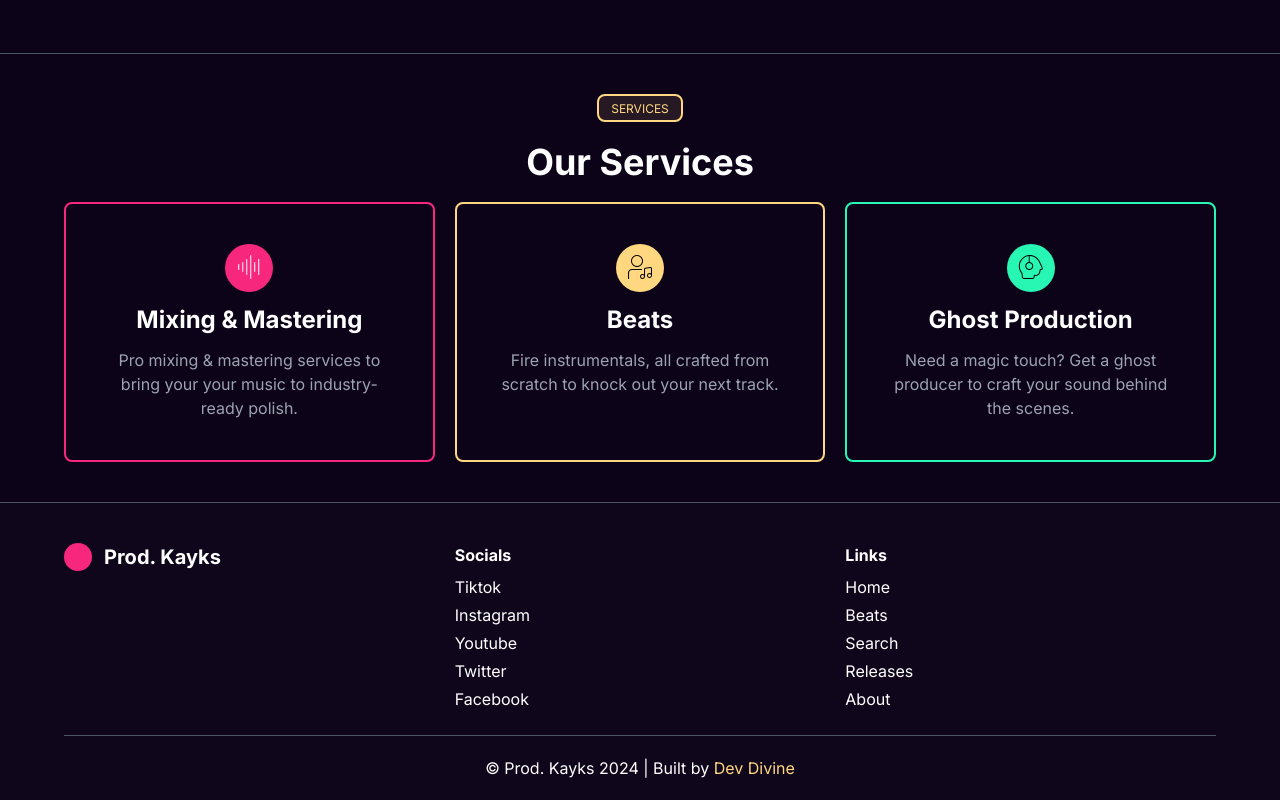
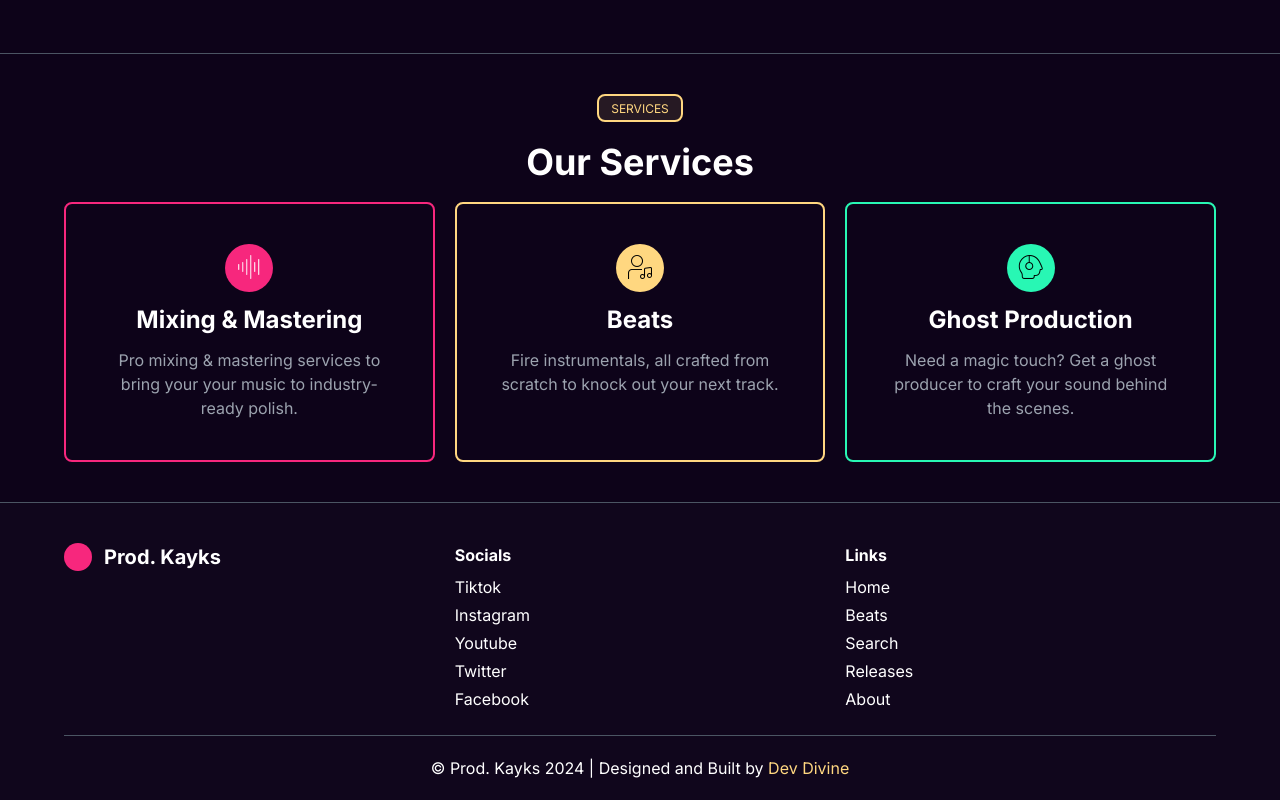
Before and after one commit to Okeke-Divine/Prod-Kayks, a Next.js app: page / in a window 1280 px wide. Shown: the part 918-1718 px from the top of the page. Built offline with nearby package versions, Linux system fonts and the light colour scheme.

Commit message:
Updated the footer component

```diff
--- a/src/components/shared/Footer.jsx
+++ b/src/components/shared/Footer.jsx
@@ -82,7 +82,7 @@ export default function Footer() {
           <Divider />
         </div>
         <div className="text-center">
-          &copy; Prod. Kayks 2024 | Built by{" "}
+          &copy; Prod. Kayks 2024 | Designed and Built by{" "}
           <Link
             target="_blank"
             className="text-wood"
```
